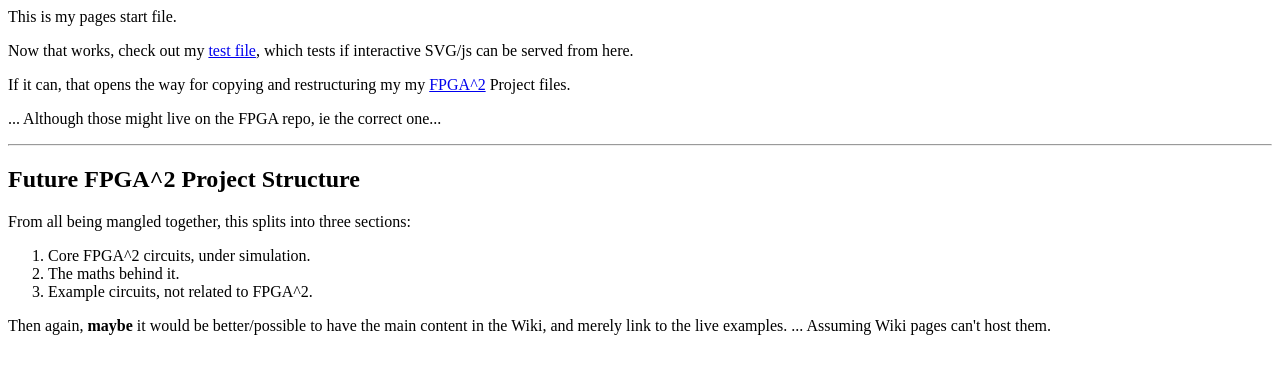
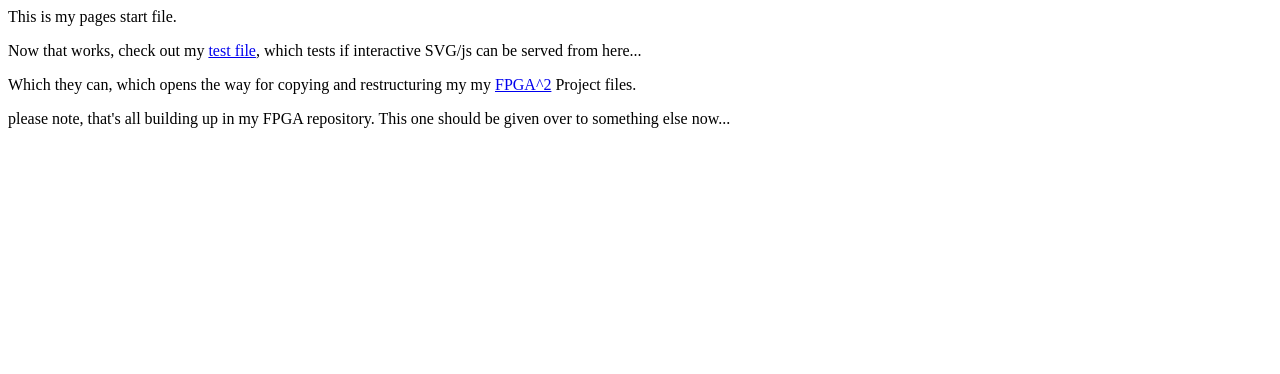
Before and after one commit to RobinHodson/RobinHodson, a plain HTML site: page index.html in a window 1280 px wide. Drawn offline with Linux system fonts and the light colour scheme.

Commit message:
Update index.html

```diff
--- a/index.html
+++ b/index.html
@@ -1,22 +1,8 @@
 <HTML><BODY>
 <P>This is my pages start file.
 
-<P>Now that works, check out my <A href="cv.html">test file</A>, which tests if interactive SVG/js can be served from here.
+<P>Now that works, check out my <A href="cv.html">test file</A>, which tests if interactive SVG/js can be served from here...
 
-<P>If it can, that opens the way for copying and restructuring my  my <A href="http://freedom.is/svg">FPGA^2</A> Project files.
+<P>Which they can, which opens the way for copying and restructuring my  my <A href="http://freedom.is/svg">FPGA^2</A> Project files.
 
-<P>... Although those might live on the FPGA repo, ie the correct one...
-
-<HR>
-
-<H2>Future FPGA^2 Project Structure</H2>
-
-<P>From all being mangled together, this splits into three sections:
-<OL>
-<LI>Core FPGA^2 circuits, under simulation.
-<LI>The maths behind it.
-<LI>Example circuits, not related to FPGA^2.
-</OL>
-
-<P>Then again, <B>maybe</B> it would be better/possible to have the main content in the Wiki, and merely link to the
-live examples. ... Assuming Wiki pages can't host them.
+<P>please note, that's all building up in my FPGA repository. This one should be given over to something else now...
```
